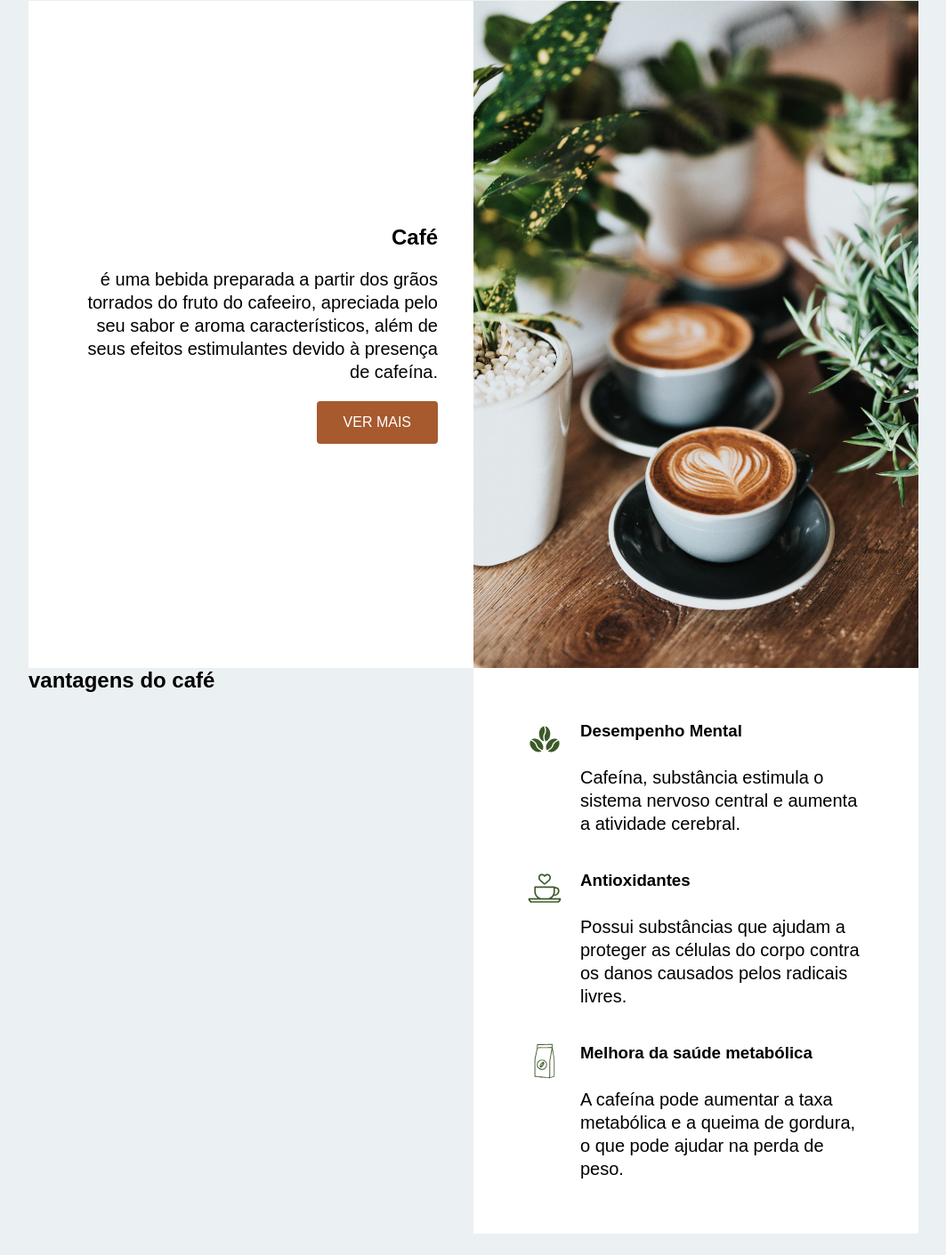
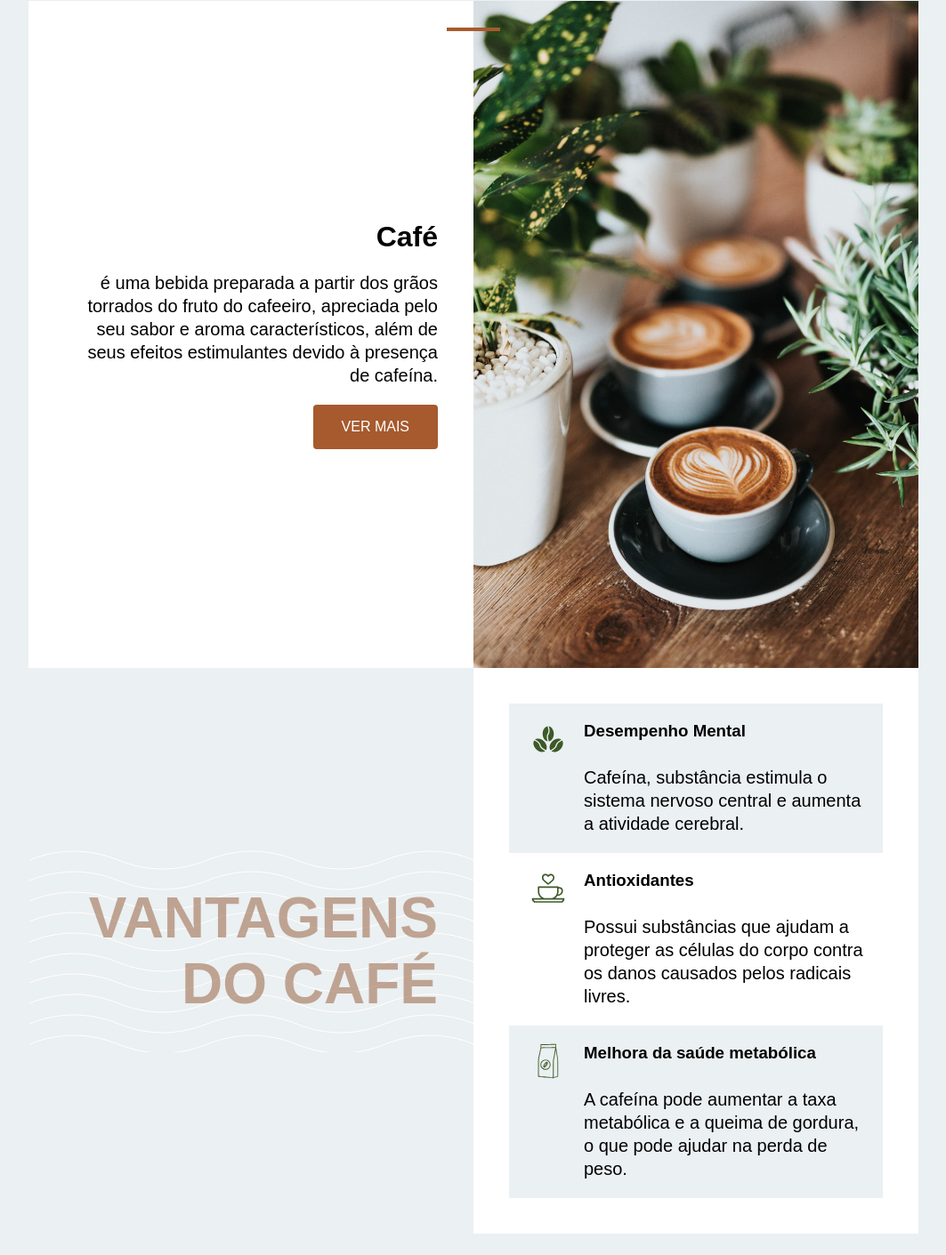
Before and after one commit to ThamirisAlbuquerque/mini_projetos, a plain HTML site: page pagina_cafe/index.html in a window 1280 px wide. Shown: the part 209-1620 px from the top of the page at 89% size, without its empty margins (108-1171 px from the left). Drawn offline with Linux system fonts and the light colour scheme.

Commit message:
Ajustando página Coffee

```diff
--- a/pagina_cafe/estilos/style.css
+++ b/pagina_cafe/estilos/style.css
@@ -58,6 +58,11 @@ ul {
   border-radius: 4px;
   color: #210c00;
   text-transform: uppercase;
+  border: 2px solid transparent;
+}
+.menu a:hover{
+  border: 2px solid #a65a2e;
+
 }
 
 .conteudo {
@@ -76,8 +81,11 @@ ul {
   align-content: center;
   justify-items: end;
 }
-
-.detalhe {
+.introducao h1 {
+  font-size: 2rem;
+}
+.introducao::before {
+  content: "";
   width: 60px;
   height: 4px;
   background: #a65a2e;
@@ -85,22 +93,25 @@ ul {
   top: 30px;
   right: -30px;
 }
-
 .botao {
   background: #a65a2e;
   color: #fff;
-  padding: 15px 30px;
+  padding: 1rem 2rem;
   border-radius: 4px;
   text-transform: uppercase;
 }
+.botao:hover{
+  background: #210c00;
+}
 
 .subtitulo {
-  font-size: 64px;
+  font-size: 4rem;
   text-transform: uppercase;
   color: #a6785da5;
   text-align: right;
   padding: 40px;
   align-self: center;
+  background-image: url("../imagens/onda.svg");
 }
 
 .vantagens {
@@ -113,6 +124,15 @@ ul {
   grid-template-columns: 40px 1fr;
   gap: 10px 20px;
   padding: 20px;
+  border-left: 4px solid  transparent;
+}
+
+.vantagens-item:nth-child(odd){
+  background: #ebf0f2;
+}
+
+.vantagens-item:hover{
+  border-left: 4px solid  #a65a2e;
 }
 
 .vantagens-item p {
@@ -126,152 +146,3 @@ ul {
   padding: 40px;
   box-sizing: border-box;
 }
-
-/* body {
-  font-family: Arial, Helvetica, sans-serif;
-  margin: 0px;
-  background: #f7f7f7;
-  display: grid;
-  gap: 60px;
-  justify-items: center;
-  margin-top: 60px;
-}
-
-img {
-  max-width: 100%;
-  display: block;
-}
-
-a {
-  text-decoration: none;
-}
-
-p,
-h1,
-h2,
-h3 {
-  margin: 0px;
-}
-
-p {
-  font-size: 1.25rem;
-  line-height: 1.3;
-}
-ul{
-  margin: 0px;
-  padding: 0px;
-  list-style: none;
-}
-.header{
-  display: grid;
-  justify-items: center;
-  gap: 60px;
-}
-
-.logotipo {
-  max-width: 20%;
-  display: block;
-}
-
-.menu {
-  display: flex;
-  flex-wrap: wrap;
-  gap: 20px;
-  justify-content: center;
-}
-
-.menu a {
-  display: block;
-  background: #ffffff;
-  padding: 1rem 2rem;
-  border-radius: 4px;
-  color: #210c00;
-  text-transform: uppercase;
-  border: 2px solid transparent;
-}
-.menu a :hover{
-  border: 2px solid #A65A2E;
-}
-
-.conteudo {
-  display: grid;
-  grid-template-columns: 1fr 1fr;
-  max-width: 1000px;
-}
-
-.introducao {
-  background: #fff;
-  padding: 40px;
-  text-align: right;
-  position: relative;
-  display: grid;
-  gap: 20px;
-  align-content: center;
-  justify-items: end;
-}
-.introducao h1{
-  font-size: 2rem;
-}
-.introducao::before{
-  content: "";
-  content: "";
-  width: 60px;
-  height: 4px;
-  background: #A65A2E;
-  position: absolute;
-  top: 30px;
-  right: -30px;
-}
-
-.botao {
-  background: #A65A2E;
-  color: #fff;
-  padding: 1rem 2rem;
-  border-radius: 4px;
-  text-transform: uppercase;
-}
-.botao:hover {
-  background: #210c00;
-
-}
-
-.subtitulo {
-  font-size: 64px;
-  text-transform: uppercase;
-  color: #a6785da5;
-  text-align: right;
-  padding: 40px;
-  align-self: center;
-}
-
-.vantagens {
-  background: #fff;
-  padding: 40px;
-}
-
-.vantagens-item {
-  display: grid;
-  grid-template-columns: auto 1fr;
-  gap: 10px 20px;
-  padding: 20px;
-  border-left: 4px solid transparent;
-}
-.vantagens-item:nth-child(odd){
-  background: #f7f7f7;
-}
-.vantagens-item:hover{
-  border-left:4px solid #A65A2E;
-
-}
-
-.vantagens-item p {
-  grid-column: 2;
-}
-
-.rodape {
-  background: #fff;
-  width: 100%;
-  text-align: center;
-  padding: 40px;
-  box-sizing: border-box;
-} */
--- a/pagina_cafe/index.html
+++ b/pagina_cafe/index.html
@@ -35,7 +35,7 @@
     </article>
 
     <article class="conteudo" aria-labelledby="label-vantagens">
-        <h2 id="label-vantagens">vantagens do café</h2 >
+      <h2 id="label-vantagens" class="subtitulo">vantagens do café</h2>
 
       <ul class="vantagens">
         <li class="vantagens-item">
@@ -60,4 +60,5 @@
   <footer class="rodape">
     Coffee. Alguns Direitos Reservados.</footer>
 </body>
+
 </html>
```
Also changed, not shown: pagina_cafe/imagens/onda.svg (added). Lines whose indentation alone changed are shown as unchanged.
